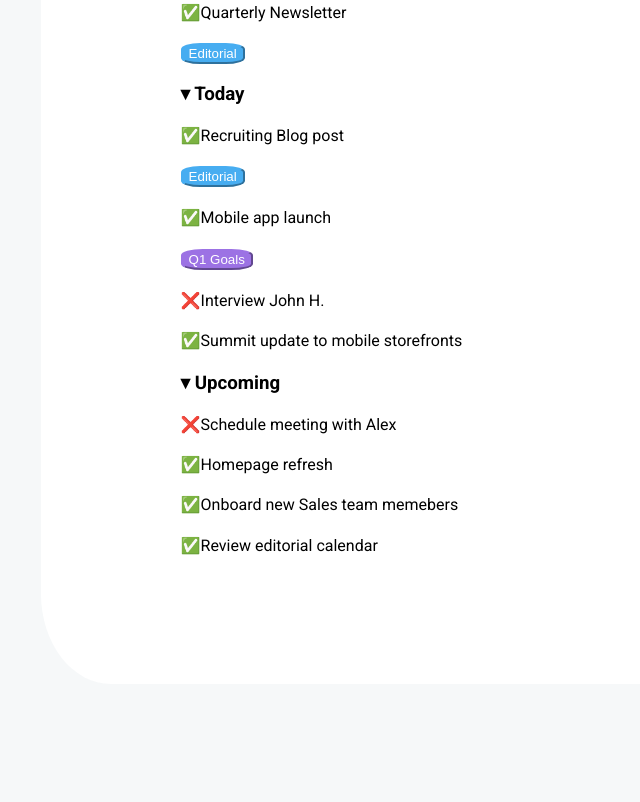
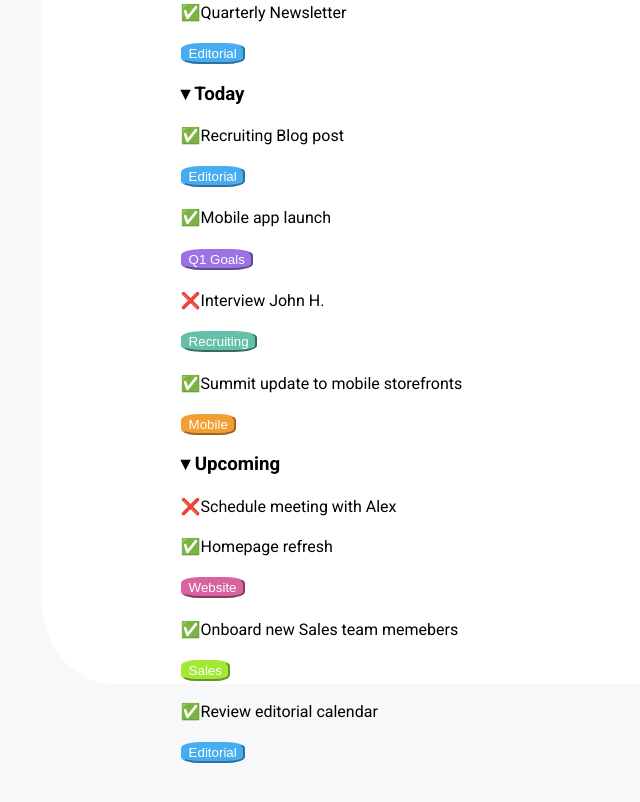
Before and after one commit to giorgiadifranco/html-css-toboolist, a plain HTML site: page index.html in a window 1280 px wide. Shown: the part 482-1284 px from the top of the page, without its empty margins (473-1113 px from the left). Drawn offline with Linux system fonts and the light colour scheme.

Commit message:
button_2

```diff
--- a/index.html
+++ b/index.html
@@ -53,13 +53,20 @@
             <button class="goals">Q1 Goals</button>
 
             <h4 class="cross">Interview John H.</h4>
+            <button class="recruiting">Recruiting</button>
             <h4 class="check">Summit update to mobile storefronts</h4>
+            <button class="mobile">Mobile</button>
 
             <h3> Upcoming</h3>
             <h4 class="cross">Schedule meeting with Alex</h4>
+
             <h4 class="check">Homepage refresh</h4>
+            <button class="website">Website</button>
+
             <h4 class="check">Onboard new Sales team memebers</h4>
+            <button class="sales">Sales</button>
             <h4 class="check">Review editorial calendar</h4>
+            <button class="editorial">Editorial</button>
         </div>
 
 
--- a/style.css
+++ b/style.css
@@ -107,4 +107,33 @@ h3::before{
     color:white
 
 }
+.recruiting{
+    background-color: var(--tobo-recruiting);
+    border-color: var(--tobo-recruiting);
+    border-radius: 30%;
+    display: inline-block;
+    color:white
+}
+    .mobile{
+        background-color: var(--tobo-mobile);
+    border-color: var(--tobo-mobile);
+    border-radius: 30%;
+    display: inline-block;
+    color:white
+    }
+.website{
+    background-color: var(--tobo-website);
+    border-color: var(--tobo-website);
+    border-radius: 30%;
+    display: inline-block;
+    color:white
+}
+.sales{
+    background-color: rgb(162, 233, 55);
+    border-color: rgb(162, 233, 55);
+    border-radius: 30%;
+    display: inline-block;
+    color:white
+
+}
 /* #endregion main */
```
